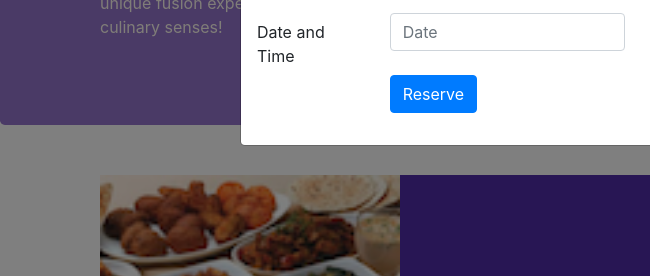
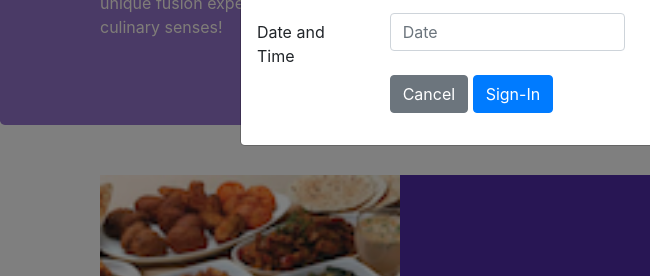
Before and after one commit to ABHIMANYUdp/Bootstrap-Frameworks-restaurant-, a website: page index.html in a window 1280 px wide. Both pictures are taken after a click on the button "Reserve Table". Shown: the part 233-509 px from the top of the page, 0-650 px from the left. Drawn offline with nearby package versions, Linux system fonts and the light colour scheme.

Commit message:
assign 3

```diff
--- a/index.html
+++ b/index.html
@@ -250,7 +250,10 @@
               </div>
               <div class="form-group row">
                 <div class="offset-md-2 col-md-10">
-                  <button type="submit" class="btn btn-primary">Reserve</button>
+                  <button type="submit" class="btn btn-secondary">
+                    Cancel
+                  </button>
+                  <button type="submit" class="btn btn-primary">Sign-In</button>
                 </div>
               </div>
             </form>
```
